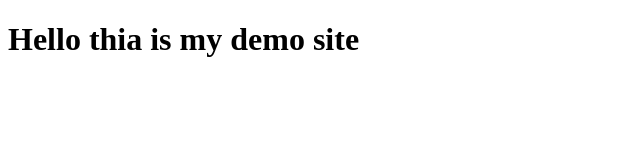
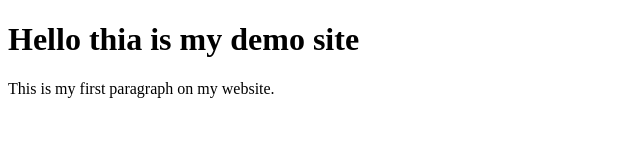
Before and after one commit to jadyn7up23/assignment1-jadynmcclaude, a plain HTML site: page index.html in a window 1280 px wide. Shown: the whole page, without its empty margins (0-640 px from the left). Drawn offline with Linux system fonts and the light colour scheme.

Commit message:
Add first paragraph to index.html

```diff
--- a/index.html
+++ b/index.html
@@ -6,5 +6,6 @@
 
   <body>
     <h1>Hello thia is my demo site</h1>
+    <p>This is my first paragraph on my website.</p>
   </body>
 </html>
```
